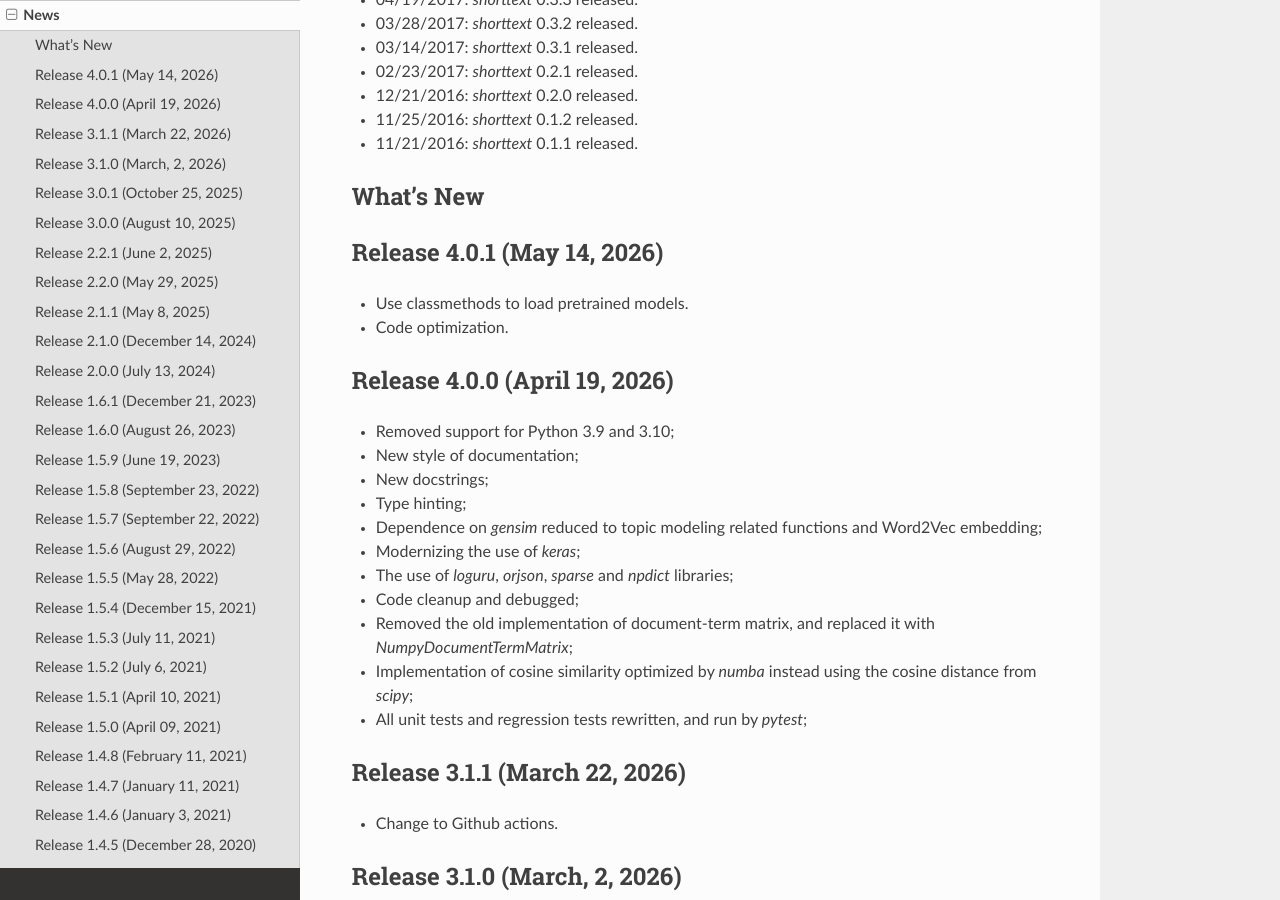
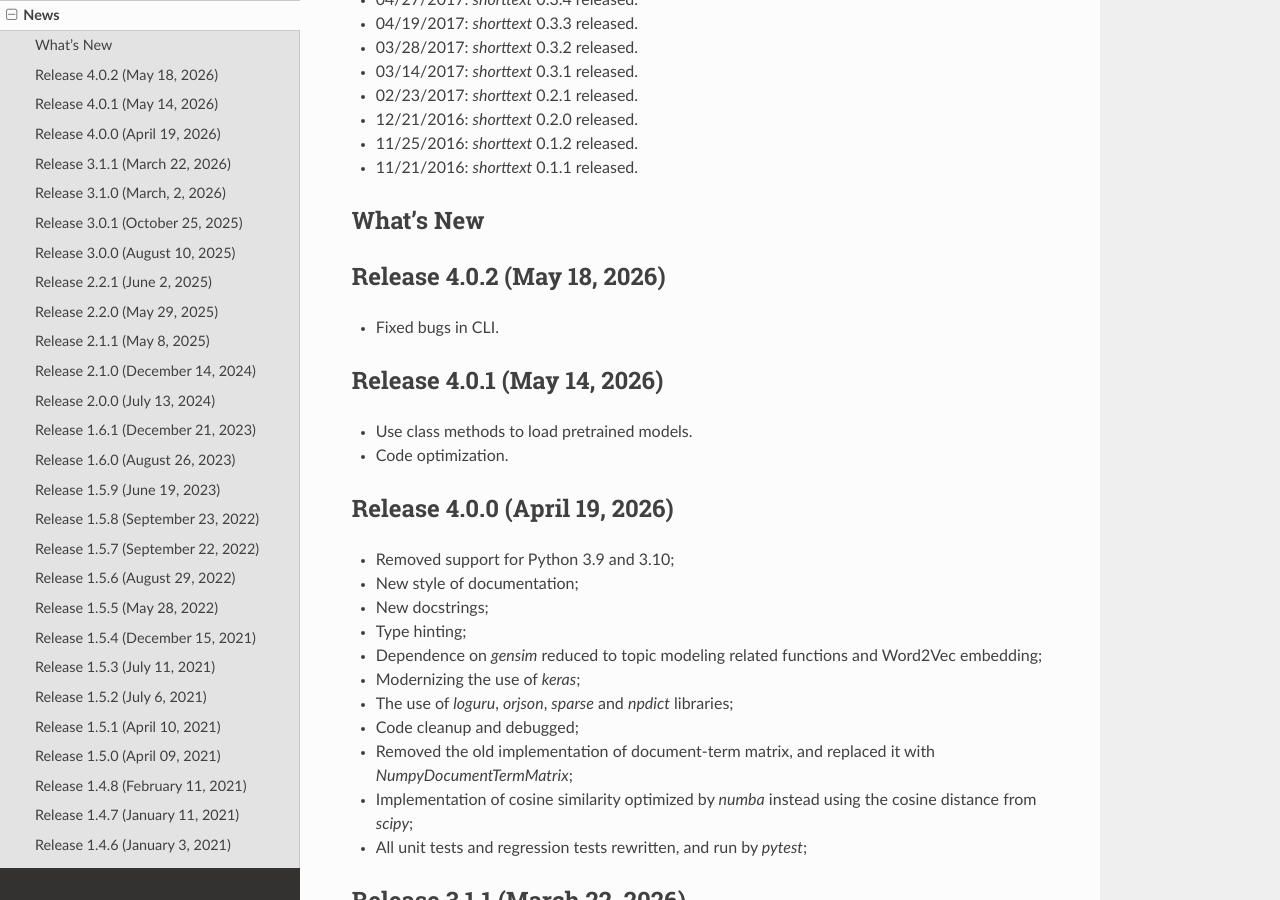
Before and after one commit to stephenhky/PyShortTextCategorization, a Sphinx documentation site: the page built from docs/news.rst, in a window 1280 px wide and 900 px high, scrolled down 2044 px. Built offline with Sphinx 7.4.7 and the Read the Docs theme 3.1.0, drawn with Linux system fonts in a browser that asks for light colours; some of the changed text lies outside the part shown.

Commit message:
release 4.0.2

```diff
--- a/docs/conf.py
+++ b/docs/conf.py
@@ -61,7 +61,7 @@
 # The short X.Y version.
 version = u'4.0'
 # The full version, including alpha/beta/rc tags.
-release = u'4.0.1'
+release = u'4.0.2'
 
 # The language for content autogenerated by Sphinx. Refer to documentation
 # for a list of supported languages.
--- a/docs/news.rst
+++ b/docs/news.rst
@@ -1,6 +1,7 @@
 News
 ====
 
+* 05/18/2026: `shorttext` 4.0.2 released.
 * 05/14/2026: `shorttext` 4.0.1 released.
 * 04/19/2026: `shorttext` 4.0.0 released.
 * 03/22/2026: `shorttext` 3.1.1 released.
@@ -91,10 +92,15 @@
 What's New
 ----------
 
+Release 4.0.2 (May 18, 2026)
+----------------------------
+
+* Fixed bugs in CLI.
+
 Release 4.0.1 (May 14, 2026)
 ----------------------------
 
-* Use classmethods to load pretrained models.
+* Use class methods to load pretrained models.
 * Code optimization.
 
 Release 4.0.0 (April 19, 2026)
```
Also changed, not shown: README.md (+1 -0 lines).
